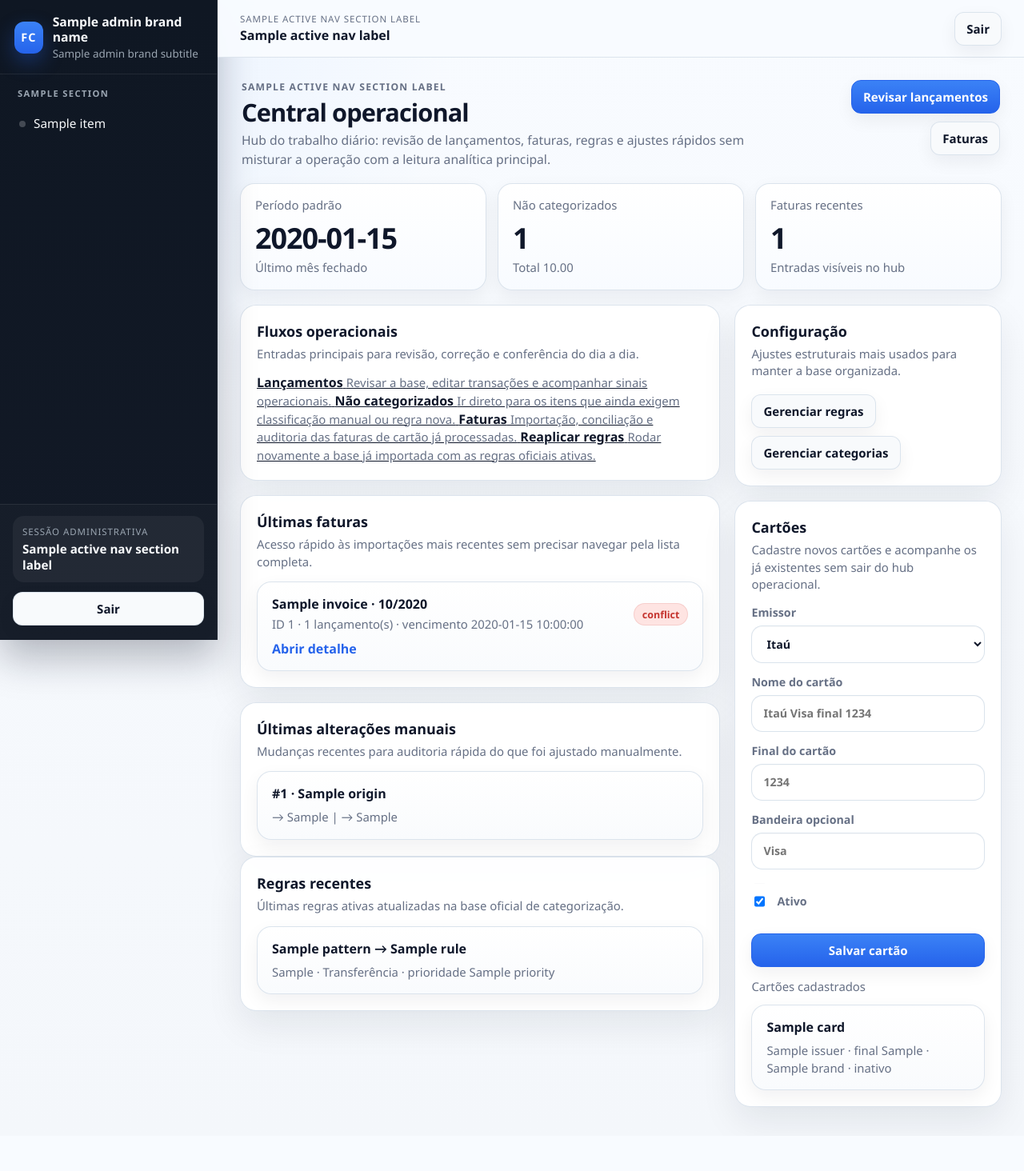
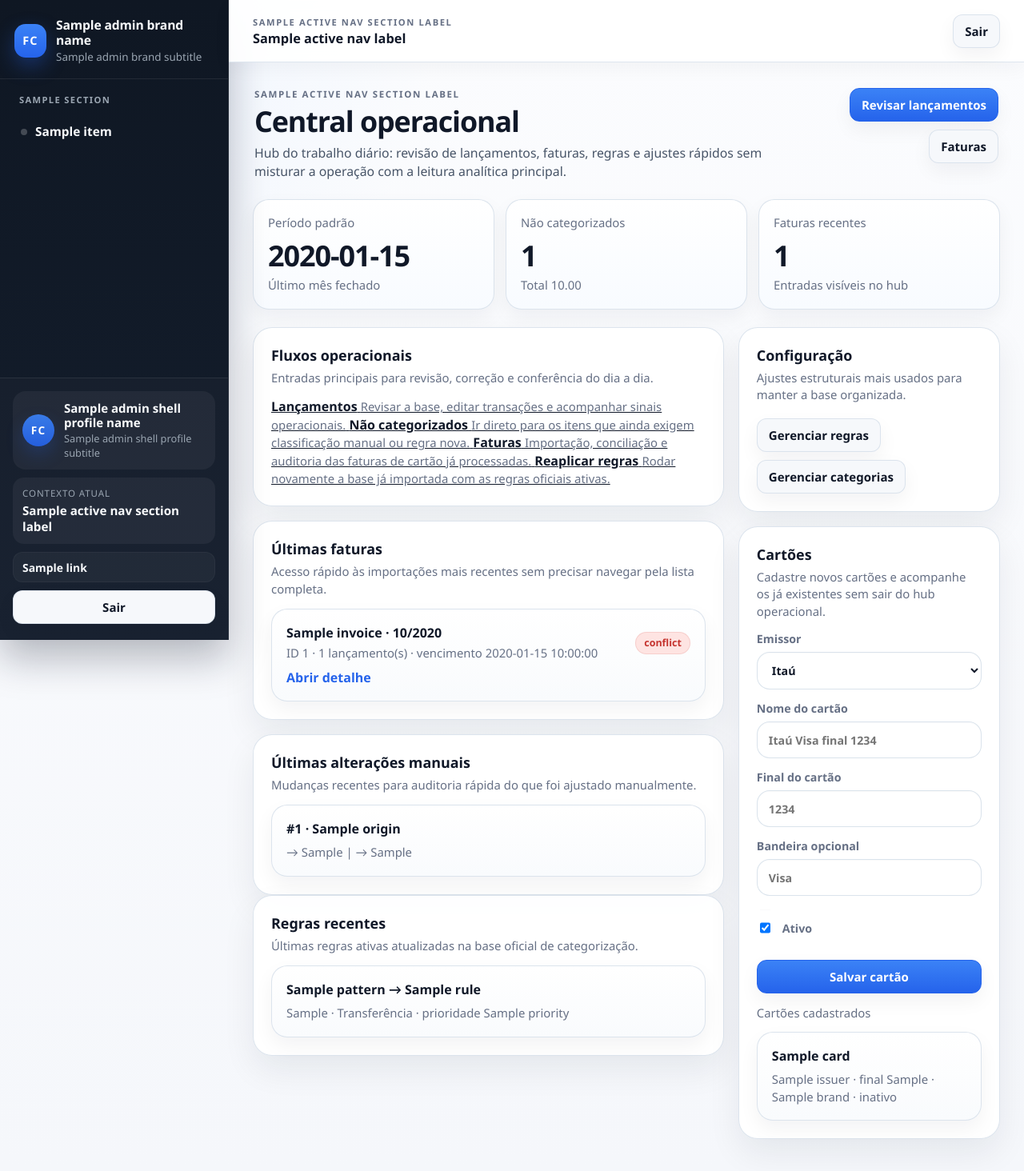
Before and after one commit to eduardokauer/finance_control, a FastAPI app: template app/templates/admin/dashboard.html in a window 1280 px wide. Shown: the whole page at 80% size. Before the commit the page ends 1405 px from the top, so only its background shows below. Run offline with FastAPI, Linux system fonts and the light colour scheme; the template is opened without the code that fills it: most values are stand-ins (such as "Sample title", 1, 10 or a date in 2020); some libraries are stand-ins or nearby versions.

Commit message:
start admin readequation phase 1 shell foundation

```diff
--- a/app/templates/admin/base.html
+++ b/app/templates/admin/base.html
@@ -8,13 +8,15 @@
   {% block extra_head %}{% endblock %}
   <style>
     :root {
-      --bg: #f4f7fb;
+      --bg: #f5f7fb;
+      --bg-strong: #eef3f9;
       --surface: #ffffff;
       --surface-strong: #ffffff;
-      --surface-muted: #f8fafc;
-      --ink: #0f172a;
+      --surface-muted: #f6f8fb;
+      --ink: #101828;
       --muted: #667085;
-      --line: #d9e2ec;
+      --muted-strong: #475467;
+      --line: #d7e1ec;
       --accent: #2563eb;
       --accent-soft: #dbeafe;
       --warn: #b54708;
@@ -24,25 +26,27 @@
       --ok: #157f46;
       --ok-soft: #dcfce7;
       --sidebar-bg: #0f1723;
+      --sidebar-bg-soft: #141e2d;
       --sidebar-line: rgba(255, 255, 255, 0.08);
       --sidebar-ink: #f8fafc;
       --sidebar-muted: #9aa5b1;
-      --shadow: 0 18px 45px rgba(15, 23, 42, 0.08);
-      --shadow-soft: 0 8px 22px rgba(15, 23, 42, 0.06);
-      --radius: 20px;
-      --radius-sm: 14px;
-      --sidebar-width: 272px;
-      --topbar-height: 72px;
+      --shadow: 0 18px 42px rgba(15, 23, 42, 0.07);
+      --shadow-soft: 0 10px 24px rgba(15, 23, 42, 0.05);
+      --radius: 22px;
+      --radius-sm: 16px;
+      --sidebar-width: 286px;
+      --topbar-height: 78px;
+      --page-max-width: 1500px;
     }
 
     * { box-sizing: border-box; }
 
     body {
       margin: 0;
-      font-family: "Segoe UI", Calibri, Tahoma, sans-serif;
+      font-family: "Segoe UI Variable", "Segoe UI", Calibri, Tahoma, sans-serif;
       background:
-        radial-gradient(circle at top left, rgba(219, 234, 254, 0.6), transparent 30%),
-        linear-gradient(180deg, #f8fbff 0%, #f4f7fb 100%);
+        radial-gradient(circle at top left, rgba(219, 234, 254, 0.5), transparent 28%),
+        linear-gradient(180deg, #fbfcfe 0%, var(--bg) 100%);
       color: var(--ink);
     }
 
@@ -61,11 +65,15 @@
     }
 
     .admin-shell {
+      display: flex;
       min-height: 100vh;
     }
 
     .admin-main {
       min-height: 100vh;
+      display: flex;
+      flex: 1;
+      flex-direction: column;
       padding-left: 0;
       transition: padding-left 0.2s ease;
     }
@@ -74,15 +82,16 @@
       position: sticky;
       top: 0;
       z-index: 25;
-      height: var(--topbar-height);
+      min-height: var(--topbar-height);
       display: flex;
       align-items: center;
       justify-content: space-between;
-      gap: 16px;
-      padding: 0 20px;
-      border-bottom: 1px solid rgba(217, 226, 236, 0.9);
-      background: rgba(248, 251, 255, 0.94);
-      backdrop-filter: blur(14px);
+      gap: 18px;
+      padding: 0 22px;
+      border-bottom: 1px solid rgba(215, 225, 236, 0.82);
+      background: rgba(255, 255, 255, 0.9);
+      box-shadow: 0 8px 22px rgba(15, 23, 42, 0.04);
+      backdrop-filter: blur(18px);
     }
 
     .admin-topbar-leading,
@@ -93,29 +102,39 @@
       min-width: 0;
     }
 
+    .admin-topbar-logout-form {
+      margin: 0;
+    }
+
     .admin-topbar-center {
       flex: 1;
       min-width: 0;
       display: flex;
-      justify-content: center;
+      justify-content: flex-start;
+    }
+
+    .admin-topbar-center:empty {
+      display: none;
     }
 
     .admin-topbar-context {
       display: grid;
-      gap: 2px;
+      gap: 4px;
       min-width: 0;
     }
 
     .admin-topbar-kicker {
-      font-size: 0.72rem;
-      letter-spacing: 0.08em;
+      font-size: 0.7rem;
+      letter-spacing: 0.14em;
       text-transform: uppercase;
       color: var(--muted);
+      font-weight: 700;
     }
 
     .admin-topbar-title {
-      font-size: 1rem;
+      font-size: 1.02rem;
       font-weight: 700;
+      line-height: 1.15;
       white-space: nowrap;
       overflow: hidden;
       text-overflow: ellipsis;
@@ -168,7 +187,7 @@
       position: fixed;
       inset: 0 auto 0 0;
       width: min(var(--sidebar-width), calc(100vw - 32px));
-      background: linear-gradient(180deg, #0f1723 0%, #121926 100%);
+      background: linear-gradient(180deg, #0f1723 0%, #141e2d 100%);
       color: var(--sidebar-ink);
       display: grid;
       grid-template-rows: auto 1fr auto;
@@ -188,7 +207,7 @@
       align-items: center;
       justify-content: space-between;
       gap: 12px;
-      padding: 18px 18px 16px;
+      padding: 22px 18px 18px;
       border-bottom: 1px solid var(--sidebar-line);
     }
 
@@ -202,9 +221,9 @@
     }
 
     .admin-brand-mark {
-      width: 40px;
-      height: 40px;
-      border-radius: 12px;
+      width: 42px;
+      height: 42px;
+      border-radius: 14px;
       display: inline-flex;
       align-items: center;
       justify-content: center;
@@ -224,6 +243,7 @@
     .admin-brand-copy strong {
       font-size: 0.98rem;
       line-height: 1.2;
+      letter-spacing: -0.01em;
     }
 
     .admin-brand-copy span {
@@ -240,7 +260,7 @@
 
     .admin-sidebar-scroll {
       overflow-y: auto;
-      padding: 16px 12px;
+      padding: 18px 12px 20px;
     }
 
     .admin-sidebar-section + .admin-sidebar-section {
@@ -248,7 +268,7 @@
     }
 
     .admin-sidebar-section-label {
-      margin: 0 10px 10px;
+      margin: 0 12px 10px;
       font-size: 0.7rem;
       letter-spacing: 0.12em;
       text-transform: uppercase;
@@ -265,18 +285,19 @@
       display: flex;
       align-items: center;
       gap: 10px;
-      min-height: 42px;
-      padding: 0 12px;
-      border-radius: 12px;
+      min-height: 46px;
+      padding: 0 14px;
+      border-radius: 14px;
       color: var(--sidebar-ink);
       text-decoration: none;
       font-size: 0.96rem;
-      font-weight: 500;
-      transition: background 0.16s ease, color 0.16s ease;
+      font-weight: 600;
+      transition: background 0.16s ease, color 0.16s ease, box-shadow 0.16s ease;
+      box-shadow: inset 0 0 0 1px transparent;
     }
 
     .admin-sidebar-link:hover {
-      background: rgba(255, 255, 255, 0.06);
+      background: rgba(255, 255, 255, 0.08);
     }
 
     .admin-sidebar-link-dot {
@@ -300,10 +321,51 @@
 
     .admin-sidebar-footer {
       display: grid;
-      gap: 12px;
-      padding: 14px 16px 18px;
+      gap: 10px;
+      padding: 16px 16px 20px;
       border-top: 1px solid var(--sidebar-line);
       background: rgba(255, 255, 255, 0.02);
+    }
+
+    .admin-sidebar-profile {
+      display: flex;
+      align-items: center;
+      gap: 12px;
+      padding: 12px;
+      border-radius: 16px;
+      background: rgba(255, 255, 255, 0.05);
+    }
+
+    .admin-sidebar-profile-mark {
+      width: 40px;
+      height: 40px;
+      border-radius: 999px;
+      display: inline-flex;
+      align-items: center;
+      justify-content: center;
+      background: linear-gradient(180deg, rgba(59, 130, 246, 0.92) 0%, rgba(37, 99, 235, 0.92) 100%);
+      color: white;
+      font-size: 0.85rem;
+      font-weight: 800;
+      letter-spacing: 0.08em;
+      box-shadow: 0 10px 22px rgba(37, 99, 235, 0.22);
+      flex: 0 0 auto;
+    }
+
+    .admin-sidebar-profile-copy {
+      display: grid;
+      gap: 2px;
+      min-width: 0;
+    }
+
+    .admin-sidebar-profile-copy strong {
+      font-size: 0.94rem;
+      line-height: 1.2;
+    }
+
+    .admin-sidebar-profile-copy span {
+      font-size: 0.8rem;
+      color: var(--sidebar-muted);
     }
 
     .admin-sidebar-session {
@@ -327,41 +389,68 @@
       font-weight: 600;
     }
 
+    .admin-sidebar-quick-links {
+      display: grid;
+      gap: 8px;
+    }
+
+    .admin-sidebar-quick-link {
+      display: flex;
+      align-items: center;
+      justify-content: space-between;
+      gap: 10px;
+      min-height: 38px;
+      padding: 0 12px;
+      border-radius: 12px;
+      background: rgba(255, 255, 255, 0.04);
+      color: var(--sidebar-ink);
+      text-decoration: none;
+      font-size: 0.87rem;
+      font-weight: 600;
+      box-shadow: inset 0 0 0 1px rgba(255, 255, 255, 0.04);
+    }
+
+    .admin-sidebar-quick-link:hover {
+      background: rgba(255, 255, 255, 0.08);
+    }
+
     .admin-sidebar-logout {
       width: 100%;
       justify-content: center;
-      background: rgba(255, 255, 255, 0.04);
+      background: rgba(255, 255, 255, 0.03);
       border-color: rgba(255, 255, 255, 0.08);
       color: var(--sidebar-ink);
       box-shadow: none;
     }
 
     .admin-content {
-      padding: 20px;
+      padding: 22px;
     }
 
     .content-shell {
+      width: min(100%, var(--page-max-width));
+      margin: 0 auto;
       display: grid;
-      gap: 18px;
+      gap: 22px;
     }
 
     .page-header {
       display: flex;
       align-items: flex-start;
       justify-content: space-between;
-      gap: 16px;
-      padding: 4px 2px 0;
+      gap: 18px;
+      padding: 6px 2px 0;
     }
 
     .page-header-copy {
       display: grid;
-      gap: 6px;
+      gap: 8px;
       min-width: 0;
     }
 
     .page-eyebrow {
-      font-size: 0.76rem;
-      letter-spacing: 0.1em;
+      font-size: 0.72rem;
+      letter-spacing: 0.14em;
       text-transform: uppercase;
       color: var(--muted);
       font-weight: 700;
@@ -369,16 +458,16 @@
 
     .page-title {
       margin: 0;
-      font-size: clamp(1.65rem, 2.4vw, 2.2rem);
-      line-height: 1.15;
+      font-size: clamp(1.85rem, 2.8vw, 2.55rem);
+      line-height: 1.08;
       letter-spacing: -0.03em;
     }
 
     .page-intro {
       margin: 0;
-      color: var(--muted);
-      font-size: 0.98rem;
-      max-width: 820px;
+      color: var(--muted-strong);
+      font-size: 0.99rem;
+      max-width: 860px;
       line-height: 1.5;
     }
 
@@ -439,8 +528,8 @@
       background: rgba(255, 255, 255, 0.94);
       border: 1px solid rgba(217, 226, 236, 0.92);
       box-shadow: var(--shadow);
-      border-radius: var(--radius);
-      padding: 20px;
+      border-radius: calc(var(--radius) + 2px);
+      padding: 22px;
       margin-bottom: 0;
     }
 
@@ -497,8 +586,8 @@
     .info-metric {
       display: grid;
       gap: 6px;
-      padding: 16px 18px;
-      border-radius: 18px;
+      padding: 18px 18px;
+      border-radius: 20px;
       background: linear-gradient(180deg, #ffffff 0%, #f8fbff 100%);
       border: 1px solid rgba(217, 226, 236, 0.92);
       box-shadow: var(--shadow-soft);
@@ -529,8 +618,8 @@
     .list-row {
       display: grid;
       gap: 8px;
-      padding: 16px 18px;
-      border-radius: 18px;
+      padding: 18px;
+      border-radius: 20px;
       border: 1px solid rgba(217, 226, 236, 0.92);
       background: linear-gradient(180deg, #ffffff 0%, #f9fbfd 100%);
       box-shadow: var(--shadow-soft);
@@ -928,11 +1017,11 @@
       }
 
       .admin-topbar {
-        padding: 0 28px;
+        padding: 0 30px;
       }
 
       .admin-content {
-        padding: 24px 28px 36px;
+        padding: 26px 30px 40px;
       }
 
       .split-layout {
@@ -1063,7 +1156,7 @@
         <div class="admin-topbar-center">{% block topbar_center %}{% endblock %}</div>
         <div class="admin-topbar-actions">
           {% block topbar_actions %}{% endblock %}
-          <form method="post" action="/admin/logout">
+          <form method="post" action="/admin/logout" class="admin-topbar-logout-form">
             <button type="submit" class="button button-ghost">Sair</button>
           </form>
         </div>
--- a/app/templates/admin/dashboard.html
+++ b/app/templates/admin/dashboard.html
@@ -1,17 +1,11 @@
 {% extends "admin/base.html" %}
 {% block title %}Admin Home{% endblock %}
 {% block content %}
-<section class="page-header">
-  <div class="page-header-copy">
-    <div class="page-eyebrow">{{ active_nav_section_label }}</div>
-    <h1 class="page-title">Central operacional</h1>
-    <p class="page-intro">Hub do trabalho diário: revisão de lançamentos, faturas, regras e ajustes rápidos sem misturar a operação com a leitura analítica principal.</p>
-  </div>
-  <div class="page-actions">
-    <a class="button button-primary" href="/admin/transactions">Revisar lançamentos</a>
-    <a class="button button-ghost" href="/admin/credit-card-invoices">Faturas</a>
-  </div>
-</section>
+{% from "admin/partials/page_parts.html" import page_header %}
+{% call page_header(active_nav_section_label, "Central operacional", "Hub do trabalho diário: revisão de lançamentos, faturas, regras e ajustes rápidos sem misturar a operação com a leitura analítica principal.") %}
+  <a class="button button-primary" href="/admin/transactions">Revisar lançamentos</a>
+  <a class="button button-ghost" href="/admin/credit-card-invoices">Faturas</a>
+{% endcall %}
 
 <section class="info-strip">
   <div class="info-metric">
--- /dev/null
+++ b/app/templates/admin/partials/page_parts.html
@@ -0,0 +1,18 @@
+{% macro page_header(eyebrow, title, intro='', actions_class='') -%}
+  <section class="page-header">
+    <div class="page-header-copy">
+      {% if eyebrow %}
+        <div class="page-eyebrow">{{ eyebrow }}</div>
+      {% endif %}
+      <h1 class="page-title">{{ title }}</h1>
+      {% if intro %}
+        <p class="page-intro">{{ intro }}</p>
+      {% endif %}
+    </div>
+    {% if caller is defined %}
+      <div class="page-actions{% if actions_class %} {{ actions_class }}{% endif %}">
+        {{ caller() }}
+      </div>
+    {% endif %}
+  </section>
+{%- endmacro %}
--- a/app/templates/admin/partials/sidebar.html
+++ b/app/templates/admin/partials/sidebar.html
@@ -32,9 +32,21 @@
   </div>
 
   <div class="admin-sidebar-footer">
+    <div class="admin-sidebar-profile">
+      <div class="admin-sidebar-profile-mark" aria-hidden="true">FC</div>
+      <div class="admin-sidebar-profile-copy">
+        <strong>{{ admin_shell_profile_name }}</strong>
+        <span>{{ admin_shell_profile_subtitle }}</span>
+      </div>
+    </div>
     <div class="admin-sidebar-session">
-      <div class="admin-sidebar-session-label">Sessão administrativa</div>
+      <div class="admin-sidebar-session-label">Contexto atual</div>
       <div class="admin-sidebar-session-value">{{ active_nav_section_label }}</div>
+    </div>
+    <div class="admin-sidebar-quick-links">
+      {% for link in admin_shell_quick_links %}
+        <a href="{{ link.href }}" class="admin-sidebar-quick-link">{{ link.label }}</a>
+      {% endfor %}
     </div>
     <form method="post" action="/admin/logout">
       <button type="submit" class="button button-ghost admin-sidebar-logout">Sair</button>
```
Also changed, not shown: other parts of app/templates/admin/base.html (+14 -10 lines), app/templates/admin/categories.html (+2 -7 lines), app/templates/admin/credit_card_invoice_detail.html (+5 -11 lines), app/templates/admin/credit_card_invoice_item_category_edit.html (+5 -11 lines), app/templates/admin/credit_card_invoices.html (+4 -10 lines), app/templates/admin/partials/analysis_period_form.html (+3 -9 lines), app/templates/admin/reapply.html (+2 -7 lines), app/templates/admin/rules.html (+2 -7 lines), app/templates/admin/transaction_detail.html (+4 -10 lines), app/templates/admin/transactions.html (+4 -10 lines), app/web/routes/admin/helpers.py (+7 -1 lines), docs/admin_readequacao_control.md (added, +259 -0 lines), docs/project_context.md (+3 -0 lines).
